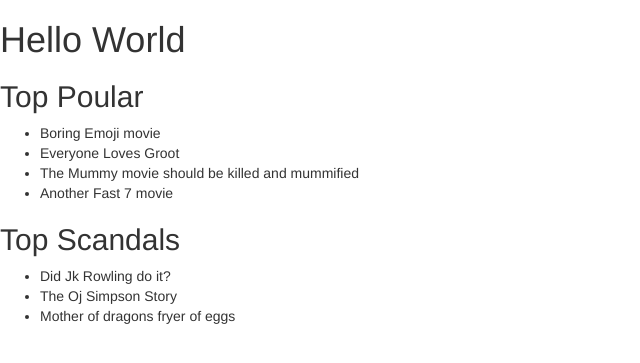
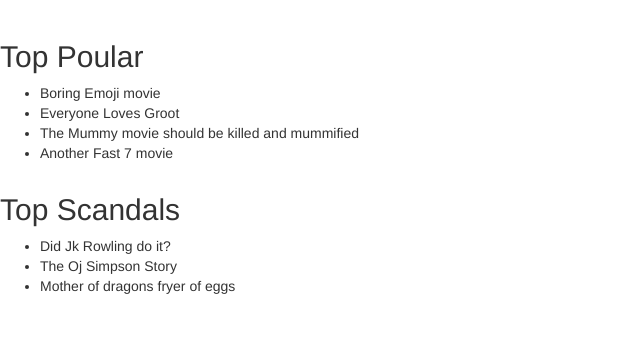
Before and after one commit to mbuthiya/cp, a Flask app: page / in a window 1280 px wide. Shown: the part 52-415 px from the top of the page, without its empty margins (0-640 px from the left). Run offline with Flask 2, Linux system fonts and the light colour scheme; some libraries are stand-ins or nearby versions.

Commit message:
Add changes to the index.html file

```diff
--- a/app/templates/base.html
+++ b/app/templates/base.html
@@ -28,3 +28,7 @@
     </div>
 </div>
 {% endblock %}
+
+{% block content %}
+
+{% endblock  %}
--- a/app/templates/index.html
+++ b/app/templates/index.html
@@ -1,23 +1,22 @@
 {% extends 'base.html'%}
 {% import 'macros.html' as macro%}
 
-<!-- Head content  -->
-{% block head%}
-  {{ super() }}
-{% endblock %}
 
 <!-- Body content  -->
 {% block content %}
 
-  <h1>Hello World</h1>
+<div class="container-fluid">
 
-<!-- Poular blogs list -->
-<h2>Top Poular</h2>
-{{ macro.display_blog_titles(popular_blogs) }}
+  <div class="row popular-blogs">
+    <h2>Top Poular</h2>
+    {{ macro.display_blog_titles(popular_blogs) }}
+  </div>
 
-<!-- Scandal posts -->
-<h2>Top Scandals</h2>
-{{ macro.display_blog_titles(scandal_blogs) }}
+  <div class="row scandal-blogs">
+    <h2>Top Scandals</h2>
+    {{ macro.display_blog_titles(scandal_blogs) }}
+  </div>
 
+</div>
 
 {% endblock %}
```
